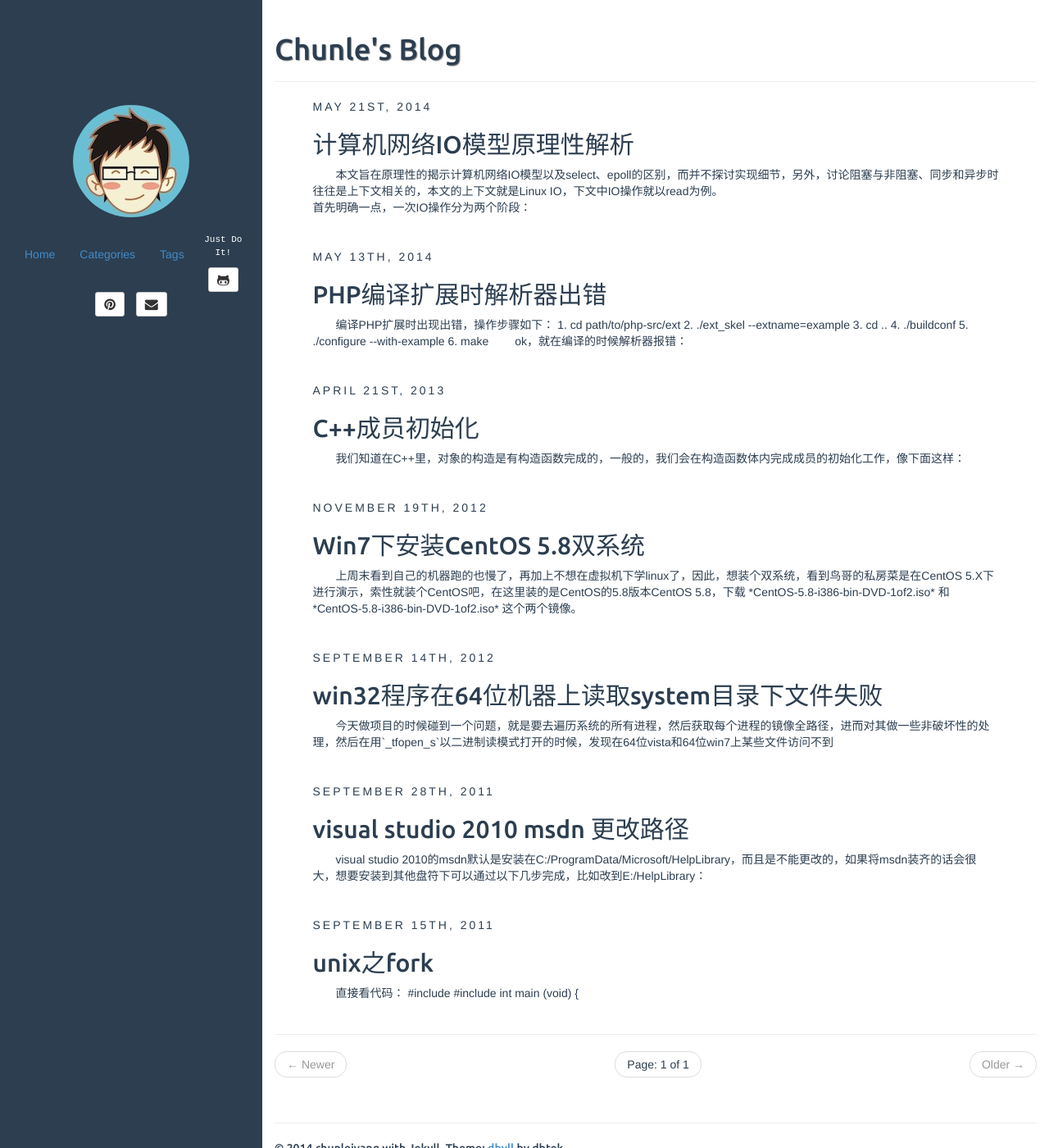
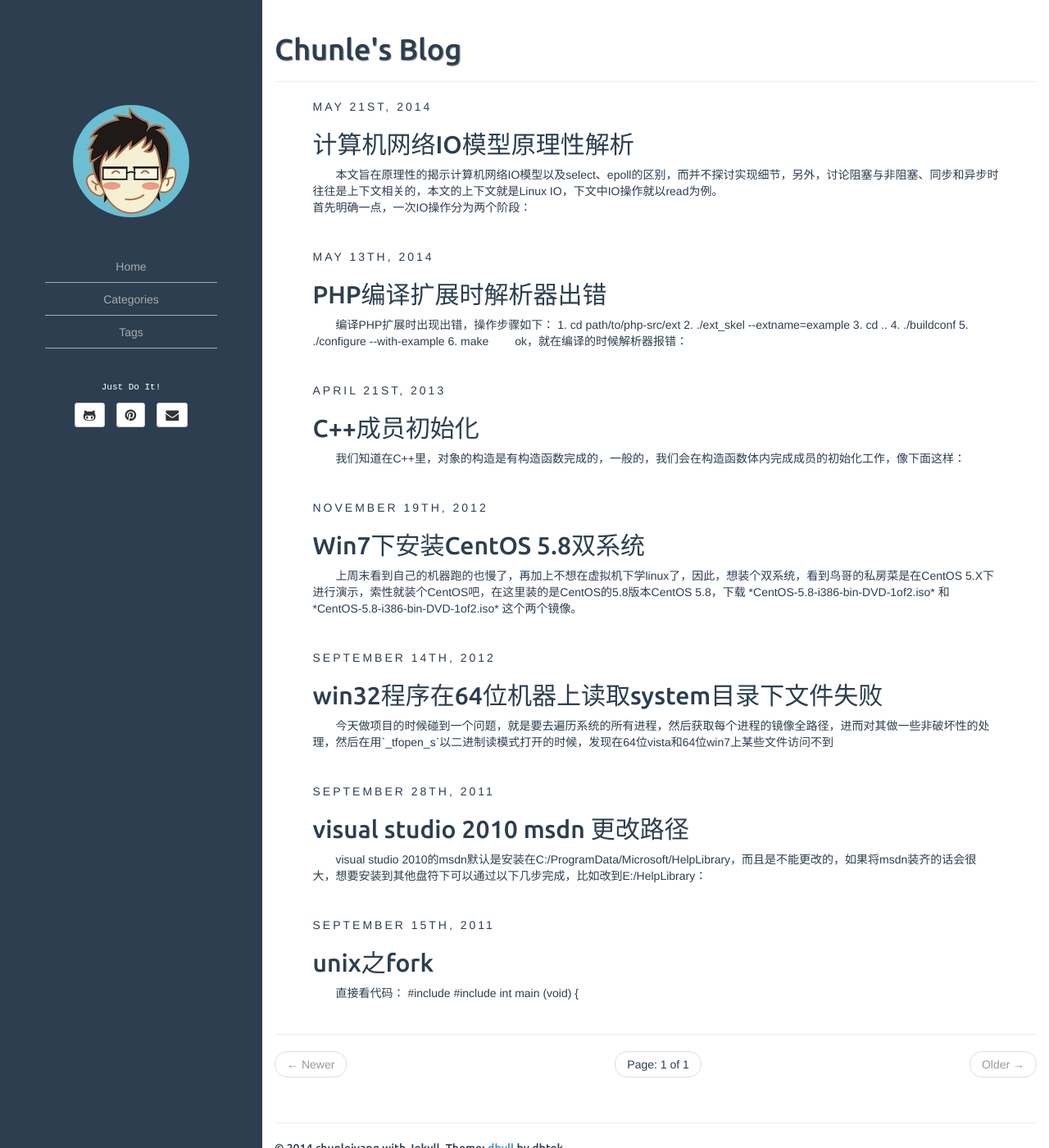
Before and after one commit to chunleiyang/chunleiyang.github.io, a Jekyll site: the page built from index.html, in a window 1280 px wide and 1400 px high. Shown: the whole window at 82% size. Built offline with Jekyll 4.4.1, drawn with Linux system fonts in a browser that asks for light colours; the list of posts is cut into pages by our own code.

Commit message:
modify sidebar

```diff
--- a/_includes/sidebar.html
+++ b/_includes/sidebar.html
@@ -10,11 +10,13 @@
 </header>
 
 
-<ul class="nav navbar-nav">
-	<li class="active"><a href="{{ site.BASE_PATH }}/">Home</a></li>
-	<li><a href="{{ site.BASE_PATH}}/{{ site.categories_path }}">Categories</a></li>
-	<li><a href="{{ site.BASE_PATH}}/{{ site.tags_path }}">Tags</a></li>
-</ul>
+<div class='category text-center'>
+  <ul>
+  	<li><a href="{{ site.BASE_PATH }}/">Home</a></li>
+  	<li><a href="{{ site.BASE_PATH}}/{{ site.categories_path }}">Categories</a></li>
+  	<li><a href="{{ site.BASE_PATH}}/{{ site.tags_path }}">Tags</a></li>
+  </ul>
+</div>
 
 {% if site.author.bio %}
 <div id="bio" class="text-center">
--- a/assets/css/style.css
+++ b/assets/css/style.css
@@ -25,6 +25,33 @@ body{
 	text-decoration: none;
 	color: #fff;
 }
+
+.sidebar .category ul {
+      list-style: none;
+      margin: 40px 40px;
+      -webkit-padding-start: 0px; }
+      .sidebar .category ul li {
+        border-bottom: 1px solid #aaaaaa;
+        height: 40px; }
+        .sidebar .category ul li a {
+          display: block;
+          line-height: 40px;
+          text-decoration: none;
+          color: #aaaaaa;
+          width: 100%; }
+          .sidebar .category ul li a:hover, .sidebar .category ul li a:focus {
+            color: #fff; }
+            .sidebar .category ul li a:hover span, .sidebar .category ul li a:focus span {
+              border: 1px solid #fff; }
+          .sidebar .category ul li a span {
+            display: inline-block;
+            float: right;
+            border: 1px solid #aaaaaa;
+            border-radius: 15px 15px 15px 15px;
+            padding: 0px 8px;
+            line-height: 20px;
+            margin-top: 10px; }
+
 
 a.nav-link {
 	padding-bottom: 5px;
```
